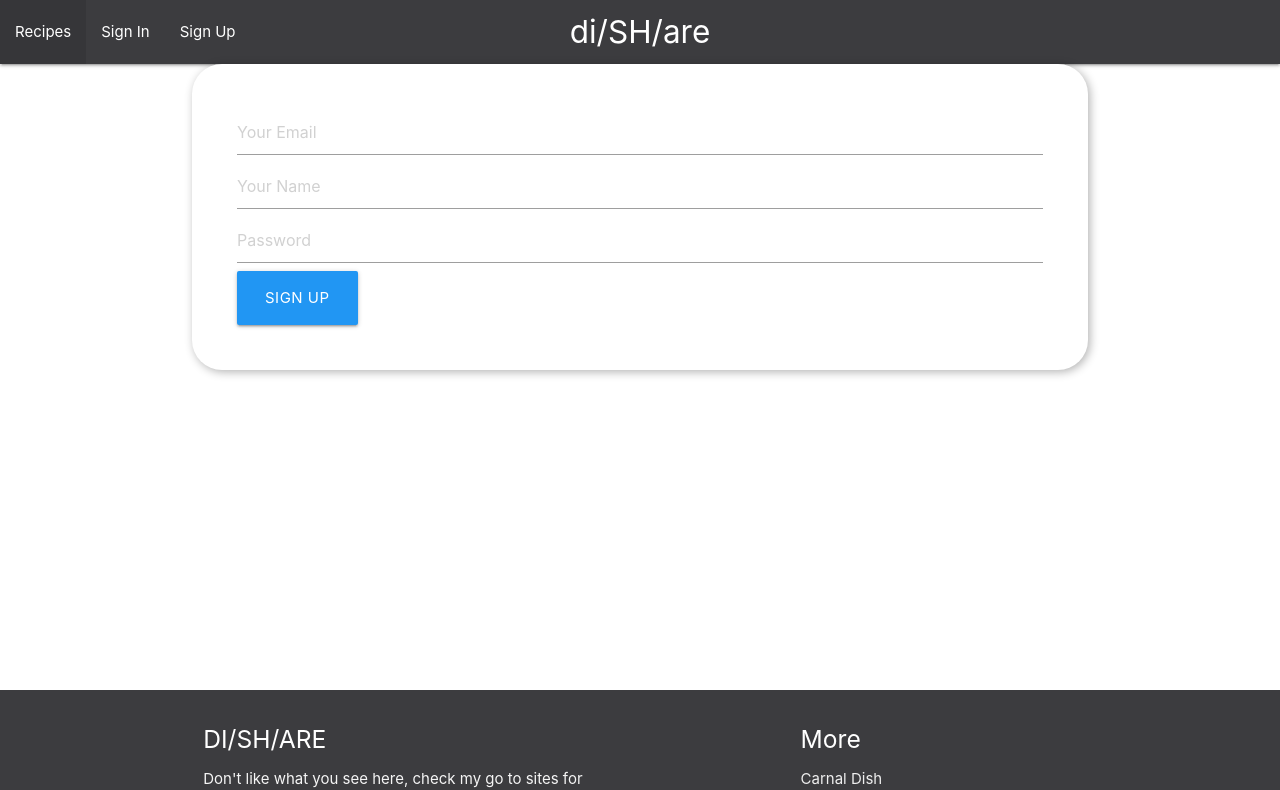
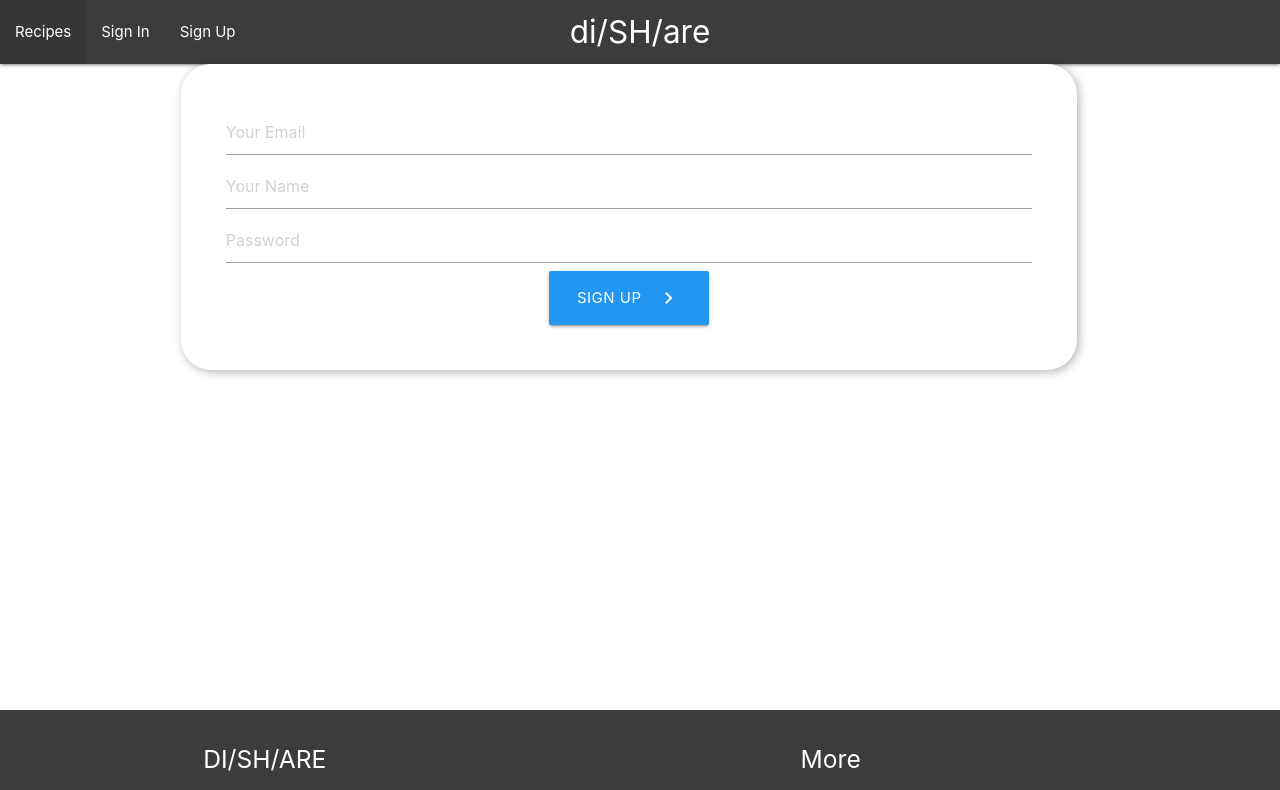
Before and after one commit to MiggyMike/DISHARE, a React (Create React App) app in the folder client/: page /register in a window 1280 px wide. Shown: the top 790 px of the page. Built offline with nearby package versions, Linux system fonts and the light colour scheme.

Commit message:
made consistent

```diff
--- a/client/src/pages/SignIn.js
+++ b/client/src/pages/SignIn.js
@@ -32,12 +32,12 @@ export default class SignIn extends Component {
   render() {
     const { email, password } = this.state;
     return (
-      <div className="container signUp-page">
+      <div className="container signup-page">
         <div className="signup">
           <div className="col s12 l8">
             <div className="card-content">
               <div>
-                <form className="flex-col" onSubmit={this.handleSubmit}>
+                <form className="row center" onSubmit={this.handleSubmit}>
                   <TextInput
                     placeholder="Your Email"
                     name="email"
@@ -52,7 +52,7 @@ export default class SignIn extends Component {
                     value={password}
                     onChange={this.handleChange}
                   />
-                  <button className="btn waves-effect waves-light blue">
+                  <button className="btn-large waves-effect waves-light blue">
                     <i className="material-icons right">keyboard_arrow_right</i>
                     Sign In
                   </button>
--- a/client/src/pages/SignUp.js
+++ b/client/src/pages/SignUp.js
@@ -31,9 +31,11 @@ export default class Signup extends Component {
   render() {
     const { name, password, email } = this.state;
     return (
-      <div className="container signUp-page">
-        <div className="signup">
-          <form className="" onSubmit={this.handleSubmit}>
+      <div className="container signup-page">
+        <div className=" signup">
+          <div className="col s12 l8">
+            <div className="card-content">
+              <form className="row center" onSubmit={this.handleSubmit}>
                 <TextInput
                   placeholder="Your Email"
                   name="email"
@@ -55,8 +57,13 @@ export default class Signup extends Component {
                   value={password}
                   onChange={this.handleChange}
                 />
-            <button className="btn-large blue">Sign Up</button>
+                <button className="btn-large waves-effect waves-light blue">
+                  <i className="material-icons right">keyboard_arrow_right</i>
+                  Sign Up
+                </button>
               </form>
+            </div>
+          </div>
         </div>
       </div>
     );
```
Lines whose indentation alone changed are shown as unchanged.
